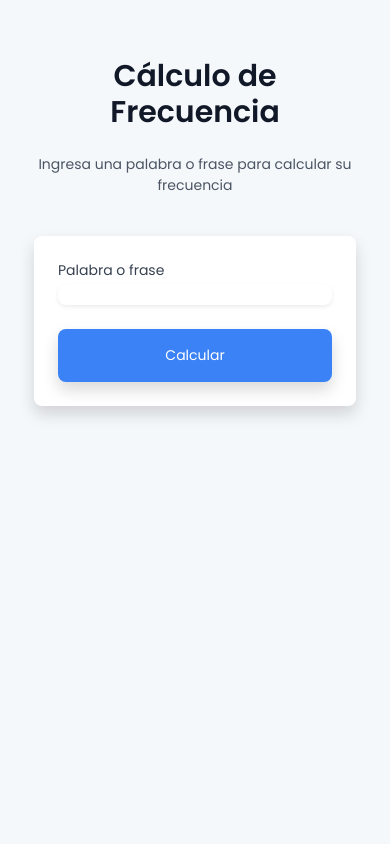
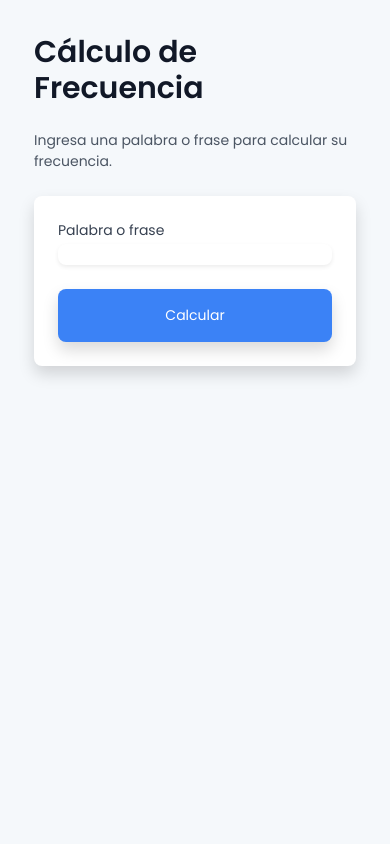
Before and after one commit to jaosomora/LGC-App, a Flask app: page /opcion2 in a window 390 px wide. Run offline with Flask 3, Linux system fonts and the light colour scheme; some libraries are stand-ins or nearby versions.

Commit message:
feat: Añadido contenedor <main> con clases para centrar y estructurar el contenido de forma responsiva

```diff
--- a/templates/base.html
+++ b/templates/base.html
@@ -168,10 +168,14 @@
     </style>
 </head>
 <body>
-        {% block content %}
+    <main class="container mx-auto px-4 py-6">
+    {% block content %}
+</main>
         <div class="menu-container">
             <div class="menu-item">
-                <a href="/opcion1" class="btn btn-primary menu-card">Explorar Frecuencia Lógica de una Palabra</a>
+                <a href="/opcion1" class="block w-full bg-blue-500 text-white py-3 px-4 rounded-lg shadow hover:bg-blue-600 hover:shadow-lg transition">
+                    Explorar Frecuencia Lógica de una Palabra
+                 </a>
                 <p>"Descubre cómo cada palabra resuena en su contexto, a través de su frecuencia numérica."</p>
             </div>
             <div class="menu-item">
@@ -181,9 +185,9 @@
         </div>
         <div class="result-section">
             <h2 class="result-title">Resultados Recientes</h2>
-            <div class="result-card">
-                <h5>Potencial Calculado</h5>
-                <p class="highlight">42</p>
+            <div class="border border-blue-500 rounded-lg p-4 shadow hover:shadow-lg transition">
+                <h5 class="text-blue-500 font-bold">Potencial Calculado</h5>
+                <p class="text-gray-700">42</p>
             </div>
             <div class="result-card">
                 <h5>Frecuencia Encontrada</h5>
@@ -193,9 +197,11 @@
         <div class="history-section mt-4">
             <h3 class="text-primary">Historial de Búsquedas</h3>
             <div class="history-container">
-                <ul class="list-group">
+                <ul class="divide-y divide-gray-200">
                     {% for item in historial %}
-                        <li class="list-group-item">{{ item }}</li>
+                    <li class="py-2 hover:bg-gray-100 transition">
+                        {{ item }}
+                    </li>
                     {% endfor %}
                 </ul>
             </div>
--- a/templates/opcion2.html
+++ b/templates/opcion2.html
@@ -1,17 +1,9 @@
 {% extends "base.html" %}
 {% block title %}Cálculo de Frecuencia{% endblock %}
 {% block content %}
-<div class="max-w-4xl mx-auto px-4 sm:px-6 lg:px-8 py-12">
-    <div class="text-center">
-        <h2 class="text-3xl font-extrabold text-gray-900">
-            Cálculo de Frecuencia
-        </h2>
-        <p class="mt-4 text-gray-600">
-            Ingresa una palabra o frase para calcular su frecuencia
-        </p>
-    </div>
-
-    <div class="mt-10 bg-white shadow rounded-lg p-6">
+<h1 class="text-3xl font-bold text-gray-900 mb-6">Cálculo de Frecuencia</h1>
+<p class="text-gray-600 mb-6">Ingresa una palabra o frase para calcular su frecuencia.</p>
+<div class="bg-white shadow rounded-lg p-6">
     <form action="/resultado_opcion2" method="post" class="space-y-6">
         {% if error %}
         <div class="mt-4 text-red-600">
@@ -33,5 +25,4 @@
         </div>
     </form>
 </div>
-</div>
 {% endblock %}
```
Also changed, not shown: templates/historial.html (+6 -14 lines). Lines whose indentation alone changed are shown as unchanged.
